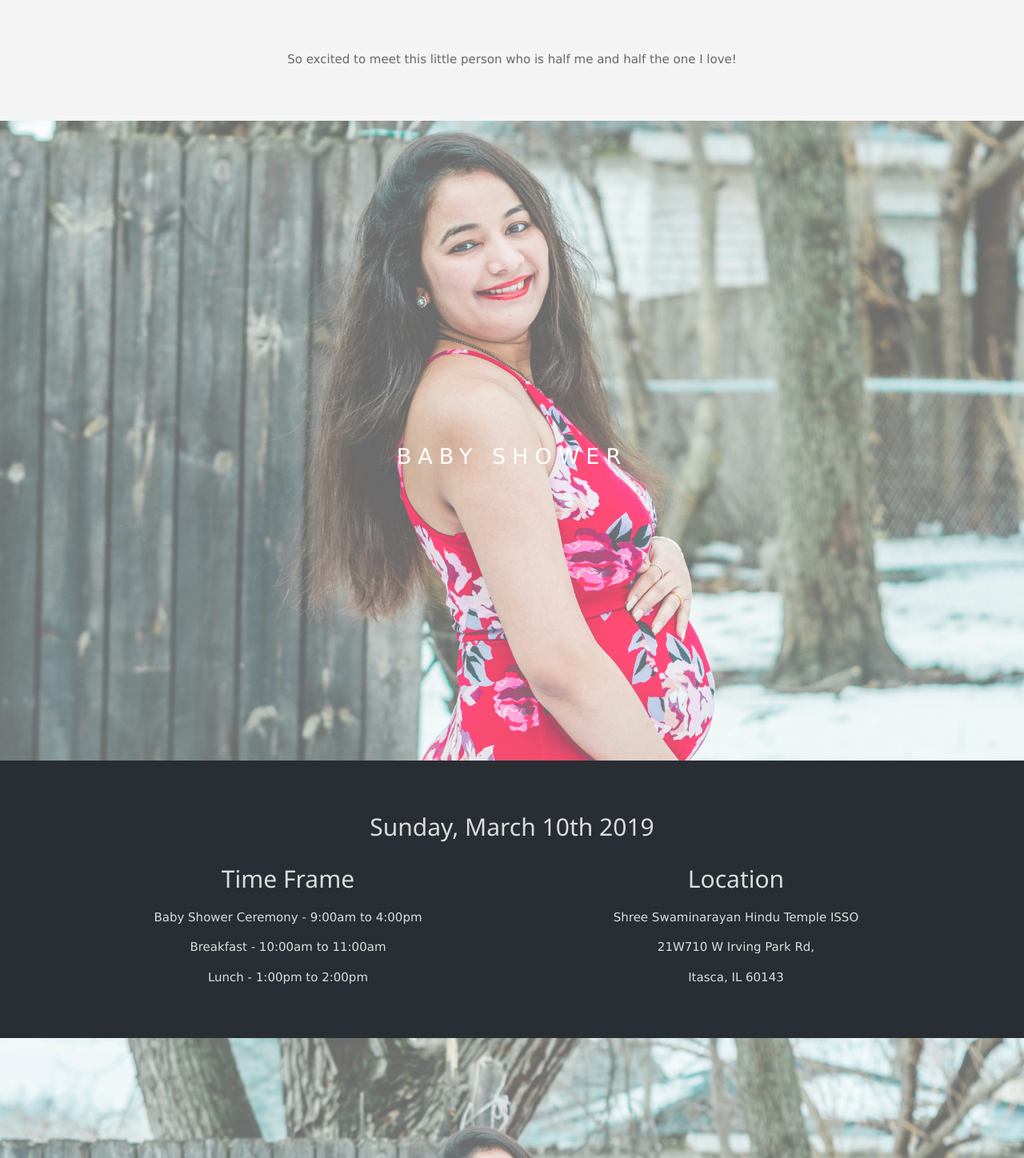
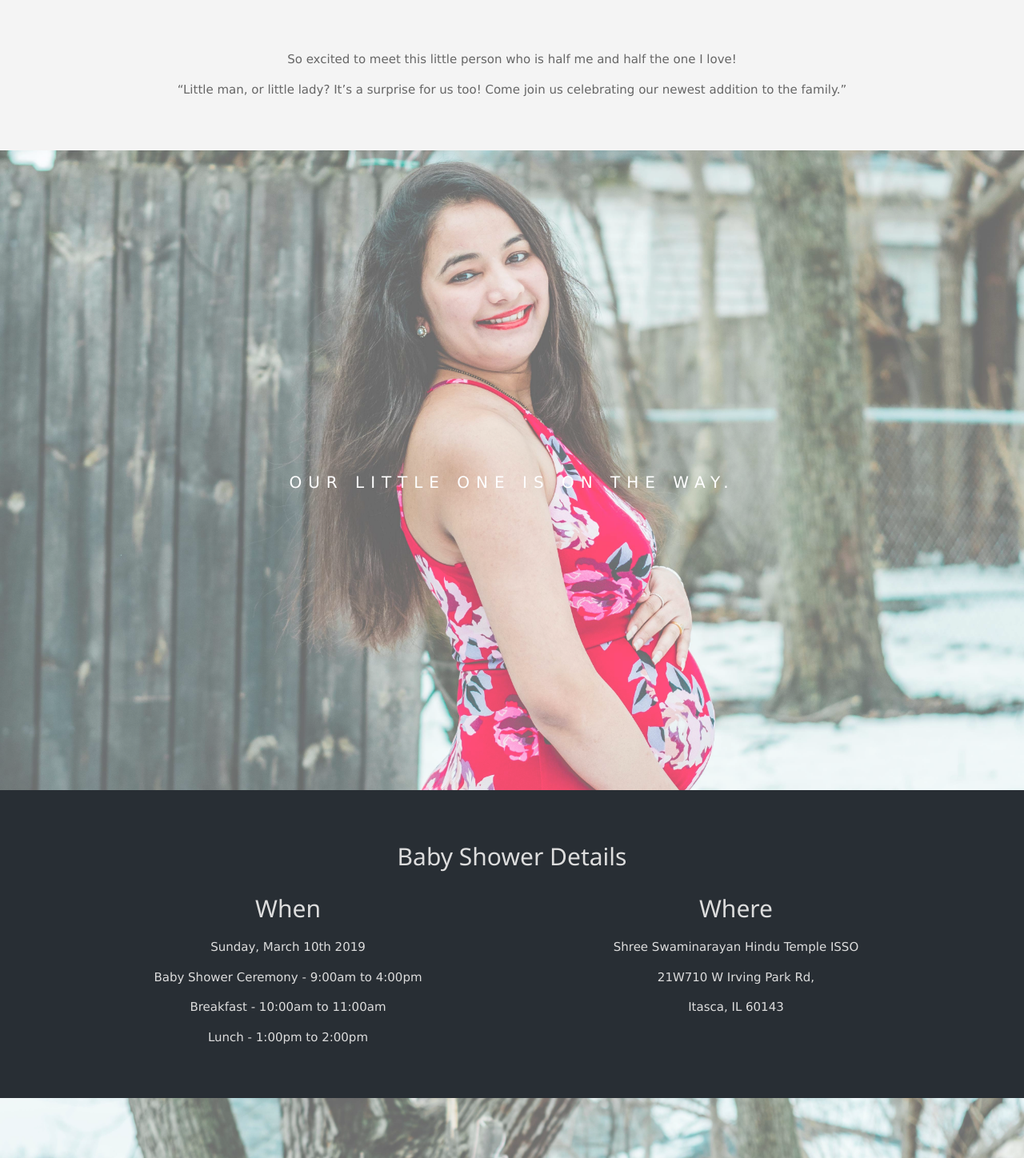
Before and after one commit to avanish-patel/InvitationCard, an Angular app: page / in a window 1280 px wide. Shown: the part 802-2250 px from the top of the page at 80% size. Built offline with nearby package versions, Linux system fonts and the light colour scheme.

Commit message:
Changed text on image

```diff
--- a/src/app/app.component.css
+++ b/src/app/app.component.css
@@ -68,7 +68,7 @@
     width:100%;
     text-align:center;
     color:#000;
-    font-size:27px;
+    font-size:20px;
     letter-spacing:8px;
     text-transform:uppercase;
   }
--- a/src/app/app.component.html
+++ b/src/app/app.component.html
@@ -13,27 +13,32 @@
   <p>
     So excited to meet this little person who is half me and half the one I love!
   </p>
+  <p>
+      “Little man, or little lady? It’s a surprise for us too! Come join us celebrating our newest addition to the family.”
+  </p>
 </section>
 
 <div class="pimg2">
   <div class="ptext">
     <span class="border trans">
-      Baby Shower
+      Our little one is on the way.
     </span>
   </div>
 </div>
 
 <section class="section section-dark" id="details">
   <div class="w3-row">
-    <h2>Sunday, March 10th 2019</h2>
+    <h2>Baby Shower Details</h2>
+
     <div class="w3-half right-slide">
-      <h2>Time Frame</h2>
+      <h2>When</h2>
+      <p>Sunday, March 10th 2019</p>
       <p>Baby Shower Ceremony - 9:00am to 4:00pm</p>
       <p>Breakfast - 10:00am to 11:00am</p>
       <p>Lunch - 1:00pm to 2:00pm</p>
     </div>
     <div class="w3-half left-slide">
-      <h2>Location</h2>
+      <h2>Where</h2>
       <a href="https://www.google.com/maps/place/Shree+Swaminarayan+Hindu+Temple+ISSO/@41.9769597,-88.0518311,17z/data=!3m1!4b1!4m5!3m4!1s0x880fadd37ba45e8f:0xf61f103403f92fe!8m2!3d41.9769597!4d-88.0496424"
         target="_blank">
         <p>Shree Swaminarayan Hindu Temple ISSO</p>
@@ -55,7 +60,7 @@
 <div class="pimg3">
   <div class="ptext">
     <span class="border trans">
-      You are invited!
+      Let’s celebrate the baby on the way!
     </span>
   </div>
 </div>
```
